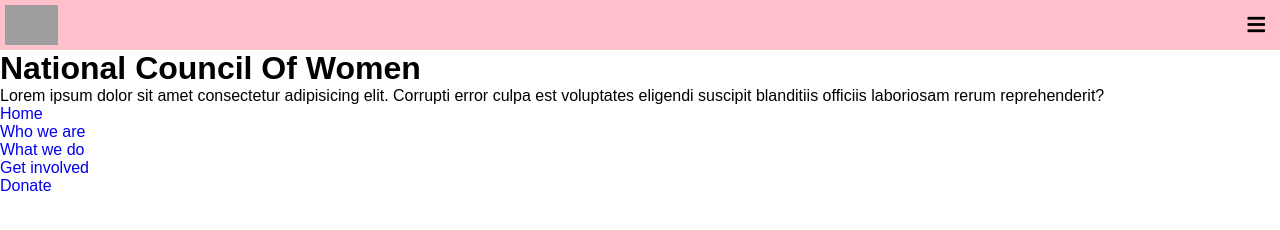
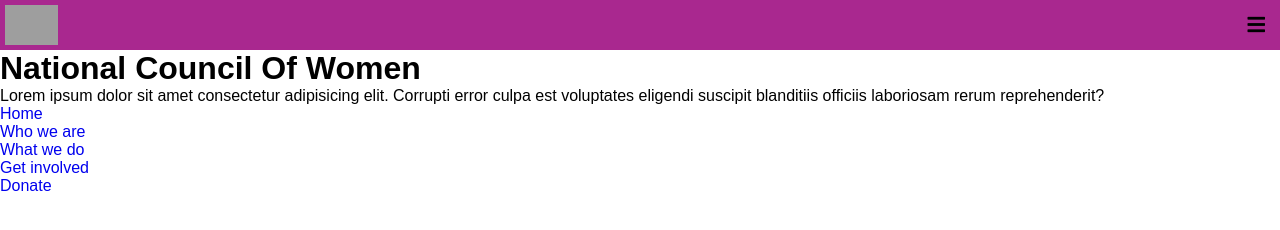
Before and after one commit to isabellawhitfield/NCOWNZ, a plain HTML site: page index.html in a window 1280 px wide. Drawn offline with nearby package versions, Linux system fonts and the light colour scheme; grey boxes are pictures that could not be loaded.

Commit message:
color change

```diff
--- a/scss/_header.scss
+++ b/scss/_header.scss
@@ -1,5 +1,5 @@
 .header {
-  background-color: $secondary;
+  background-color: $primary;
   height: 50px;
 
   display: flex;
```
Also changed, not shown: css/style.css, 1 other file.
